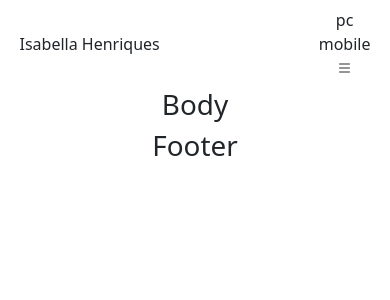
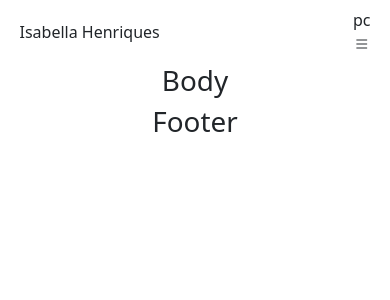
Before and after one commit to isabellagh/my-portfolio1, a React (Create React App) app: page / in a window 390 px wide. Shown: the top 300 px of the page. Built offline with nearby package versions, Linux system fonts and the light colour scheme.

Commit message:
mobile navbar boolean set to false

```diff
--- a/src/components/header/Navbar.js
+++ b/src/components/header/Navbar.js
@@ -1,19 +1,22 @@
-import React from "react";
+import React, { useState } from "react";
 import "./navbar.css";
 import Pc from "./pc";
+import Mobile from "./mobile";
 
 function Navbar() {
+  const [isOpen, setIsOpen] = useState(false);
   return (
     <div className="navbar">
       <div className="logo">Isabella Henriques</div>
       <div className="menu">
         <div className="pc-menu">
-            <Pc />
+          <Pc />
         </div>
-        <div className="mobile-menu"> mobile
-            <div>
+        <div className="mobile-menu">
+          <div>
             <i className="bi bi-list"></i>
-            </div>
+          </div>
+          <div>{isOpen && <Mobile />}</div>
         </div>
       </div>
     </div>
--- a/src/components/header/mobile.js
+++ b/src/components/header/mobile.js
@@ -3,7 +3,7 @@ import React from 'react'
 function Mobile() {
     return (
         <div>
-
+            mobile
         </div>
     )
 }
```
